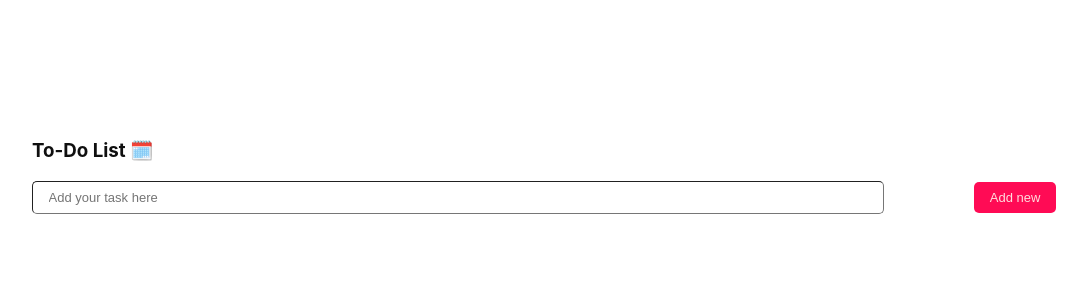
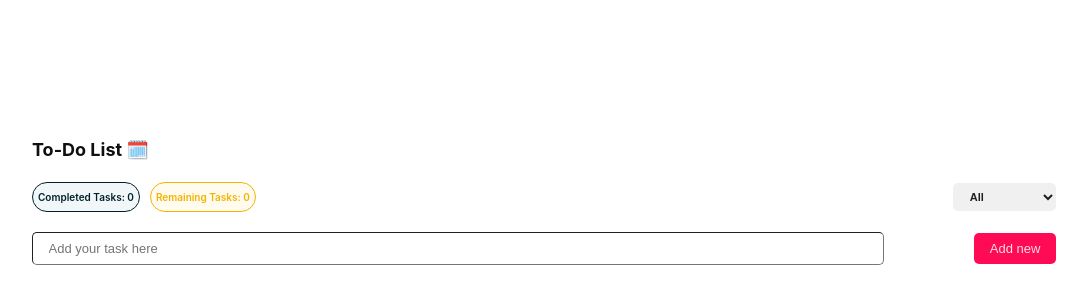
Before and after one commit to RuwandiM/to-do-app, a React (Vite) app in the folder todo-desktop-app/: page / in a window 1280 px wide. Shown: the top 304 px of the page, without its empty margins (96-1183 px from the left). Built offline with nearby package versions, Linux system fonts and the light colour scheme.

Commit message:
add filter feature

```diff
--- a/todo-desktop-app/src/App.css
+++ b/todo-desktop-app/src/App.css
@@ -140,6 +140,13 @@ button {
   background-color: white;
 }
 
+.title{
+  font-size: 18px;
+  font-weight: bold;
+  color: #0f0f0f;
+  margin-bottom: 0px;
+}
+
 /* input container */
 .inputContainer{
   display: flex;
@@ -149,7 +156,6 @@ button {
 }
 
 .inputField {
-  /* width: 88%; */
   padding: 0.6em 1.2em;
   font-size: 13px;
   font-weight: 500;
@@ -207,7 +213,6 @@ button {
   font-size: 13px;
   color:#0f0f0f;
   font-weight: 500;
-  /* flex-grow: 3; */
   padding-left: 10px;
 }
 
@@ -236,3 +241,53 @@ input[type="checkbox"]:checked {
   background-color: #dfdfdf;
   margin: 10px 0;
 }
+
+/* to do header */
+.todoHeader {
+  display: flex;
+  flex-direction: row;
+  justify-content: space-between;
+  align-items: center;
+}
+
+.todoCounts {
+  display: flex;
+  flex-direction: row;
+  align-items: center;
+  margin-top: 20px;
+  gap: 10px;
+  font-size: 10px;
+  font-weight: 600;
+  margin-bottom: 20px;
+}
+
+.completedTaskCount {
+  background-color: rgb(241, 247, 249);
+  padding: 2px 5px;
+  border-radius: 20px;
+  border: 1px solid rgb(1, 33, 40);
+  color: rgb(1, 33, 40);
+}
+
+.remainingTaskCount {
+  background-color: rgb(255, 251, 238);
+  padding: 2px 5px;
+  border-radius: 20px;
+  border: 1px solid rgb(243, 179, 3);
+  color: rgb(243, 179, 3);
+}
+
+.filterDropdown {
+  padding: 0.6em 1.2em;
+  font-size: 11px;
+  font-weight: 600;
+  border-radius: 5px;
+  background-color: #f1f0f0;
+  color: #1f1e1e;
+  border: none;
+}
+
+select {
+  font-weight: 600;
+  cursor: pointer;
+}
--- a/todo-desktop-app/src/App.jsx
+++ b/todo-desktop-app/src/App.jsx
@@ -6,13 +6,21 @@ import { faTrash } from "@fortawesome/free-solid-svg-icons";
 
 function App() {
   const [title, setTitle] = useState("");
-  const [todoList, setTodoLIst] = useState([]);
+  const [todoList, setTodoList] = useState([]);
+  const [filterState, setFilterState] = useState("all");
+
+  console.log("filterState", filterState);
 
   function fetchTodoList() {
     invoke("get_todos")
       .then((response) => {
         console.log("Response from Rust:", response);
-        setTodoLIst(response);
+        if (filterState === "completed") {
+          response = response.filter((todo) => todo.completed);
+        } else if (filterState === "remaining") {
+          response = response.filter((todo) => !todo.completed);
+        }
+        setTodoList(response);
       })
       .catch((error) => {
         console.error("Error fetching data:", error);
@@ -52,12 +60,29 @@ function App() {
 
   useEffect(() => {
     fetchTodoList();
-  })
+  }, [filterState]);
+
+  let completed_todo_count = todoList.filter((todo) => todo.completed).length;
+  let incolmplete_todo_count = todoList.length - completed_todo_count;
 
   return (
     <main className="container">
       <div>
-        <h3>To-Do List 🗓️</h3>
+        <p className="title">To-Do List 🗓️</p>
+        <div className="todoHeader">
+          <div className="todoCounts">
+            <div className="completedTaskCount">Completed Tasks: {completed_todo_count}</div>
+            <div className="remainingTaskCount">Remaining Tasks: {incolmplete_todo_count}</div>
+          </div>
+          <select
+            className="filterDropdown"
+            onChange={(e) => setFilterState(e.target.value)}
+          >
+            <option value="all" className="filterOption">All</option>
+            <option value="completed" className="filterOption">Completed</option>
+            <option value="remaining" className="filterOption">Remaining</option>
+          </select>
+        </div>
       </div>
       <div className="inputContainer">
         <input
```
